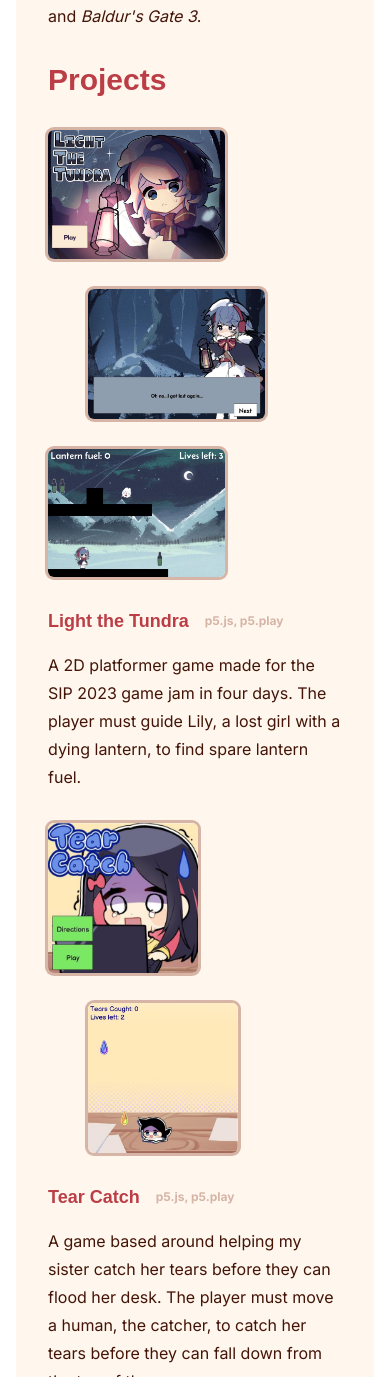
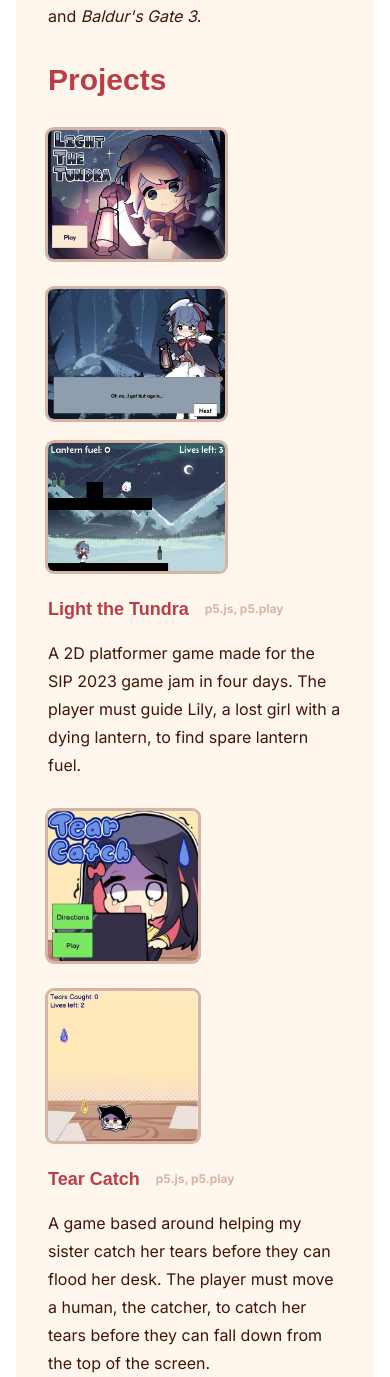
Before and after one commit to AnnaVo0/portfolio-website, a Next.js app: page / in a window 390 px wide. Shown: the part 1140-2517 px from the top of the page. Built offline with nearby package versions, Linux system fonts and the light colour scheme; a web font is replaced by a local one.

Commit message:
adjusted how the project images were shown on smaller screens

```diff
--- a/src/app/page.tsx
+++ b/src/app/page.tsx
@@ -71,16 +71,16 @@ export default function App() {
                   alt="Picture of Light the Tundra's start screen"
                 />
               </Link>
-              <Link href="https://replit.com/@annieV45/Game-Jam-Light-the-Tundra" target="_blank" className="inline-block">
+              <Link href="https://replit.com/@annieV45/Game-Jam-Light-the-Tundra" target="_blank" className="block lg:inline-block">
                 <Image
-                  className="rounded-md mb-6 mx-10 ring ring-tan hover:ring-tan/50"
+                  className="rounded-md mb-6 lg:mx-10 ring ring-tan hover:ring-tan/50"
                   src="/light_the_tundra_cutscene.jpg"
                   width={177}
                   height={193}
                   alt="Picture of a Light the Tundra cutscene"
                 />
               </Link>
-              <Link href="https://replit.com/@annieV45/Game-Jam-Light-the-Tundra" target="_blank" className="inline-block">
+              <Link href="https://replit.com/@annieV45/Game-Jam-Light-the-Tundra" target="_blank" className="block lg:inline-block">
                 <Image
                   className="rounded-md mb-6 ring ring-tan hover:ring-tan/50"
                   src="/light_the_tundra_gamescreen.jpg"
@@ -112,9 +112,9 @@ export default function App() {
                   alt="Picture of Tear Catch's start screen"
                 />
               </Link>
-              <Link href="https://replit.com/@annieV45/Collection-Style-Game-Anna-V" target="_blank" className="inline-block">
+              <Link href="https://replit.com/@annieV45/Collection-Style-Game-Anna-V" target="_blank" className="block lg:inline-block">
                 <Image
-                  className="rounded-md mb-6 mx-10 ring ring-tan hover:ring-tan/50"
+                  className="rounded-md mb-6 lg:mx-10 ring ring-tan hover:ring-tan/50"
                   src="/tear_catch_gamescreen.jpg"
                   width={150}
                   height={150}
```
